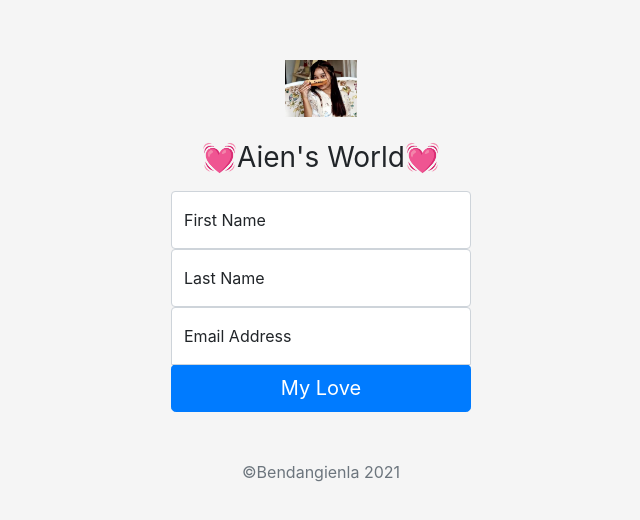
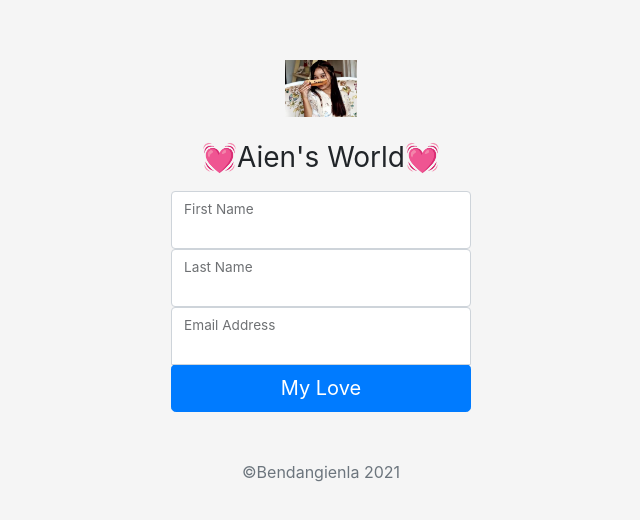
Before and after one commit to Bangthai/Aien, a plain HTML site: page signup.html in a window 1280 px wide. Shown: the part 120-640 px from the top of the page, without its empty margins (319-959 px from the left). Drawn offline with nearby package versions, Linux system fonts and the light colour scheme.

Commit message:
Second commit22353224544

```diff
--- a/signup.html
+++ b/signup.html
@@ -53,15 +53,15 @@
     <h1 class="h3 mb-3 fw-normal">💓Aien's World💓</h1>
 
     <div class="form-floating">
-      <input  name ="fName" type="text" class="form-control" id="floatingInput" placeholder="name@example.com">
+      <input  name ="fName" type="text" class="form-control" id="floatingInput">
       <label  for="floatingInput">First Name</label>
     </div>
     <div class="form-floating">
-      <input  name="lName" type="text" class="form-control" id="floatingPassword" placeholder="Password">
+      <input  name="lName" type="text" class="form-control" id="floatingPassword">
       <label for="floatingPassword">Last Name</label>
     </div>
     <div class="form-floating">
-        <input name="email" type="email" class="form-control" id="floatingPassword" placeholder="Email">
+        <input name="email" type="email" class="form-control" id="floatingPassword">
         <label for="floatingPassword">Email Address</label>
       </div>
     </div>
```
